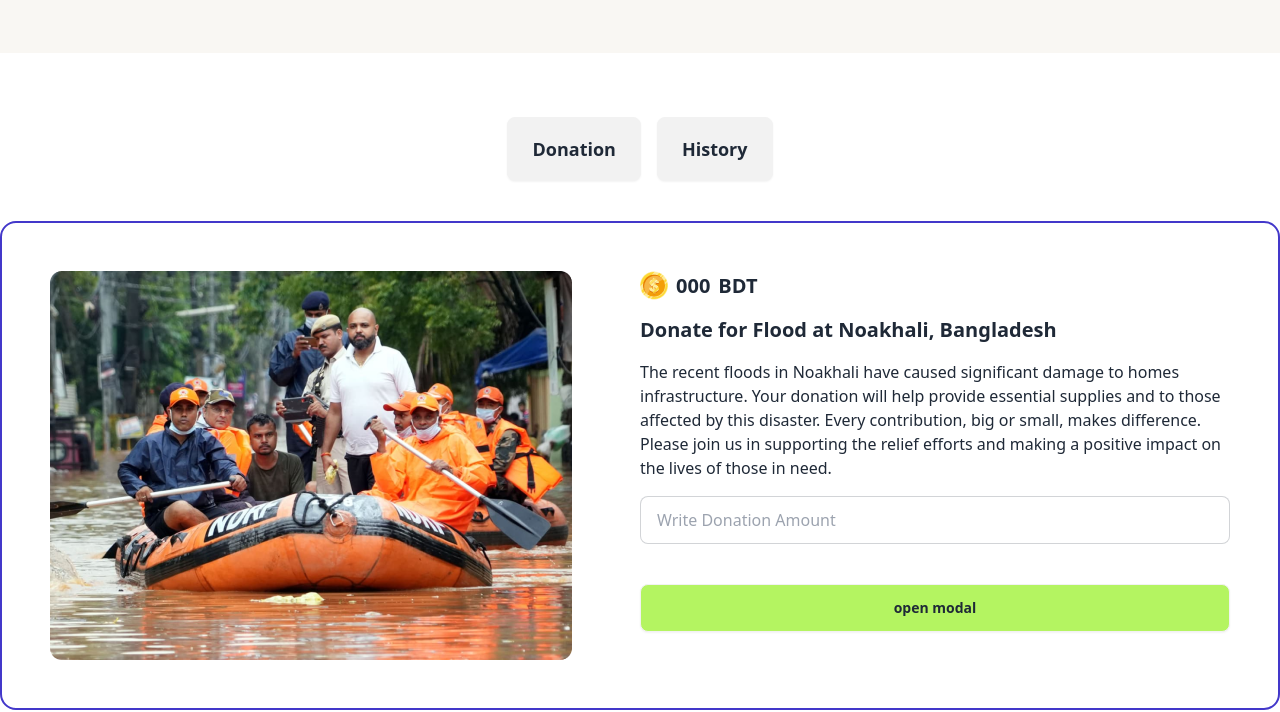
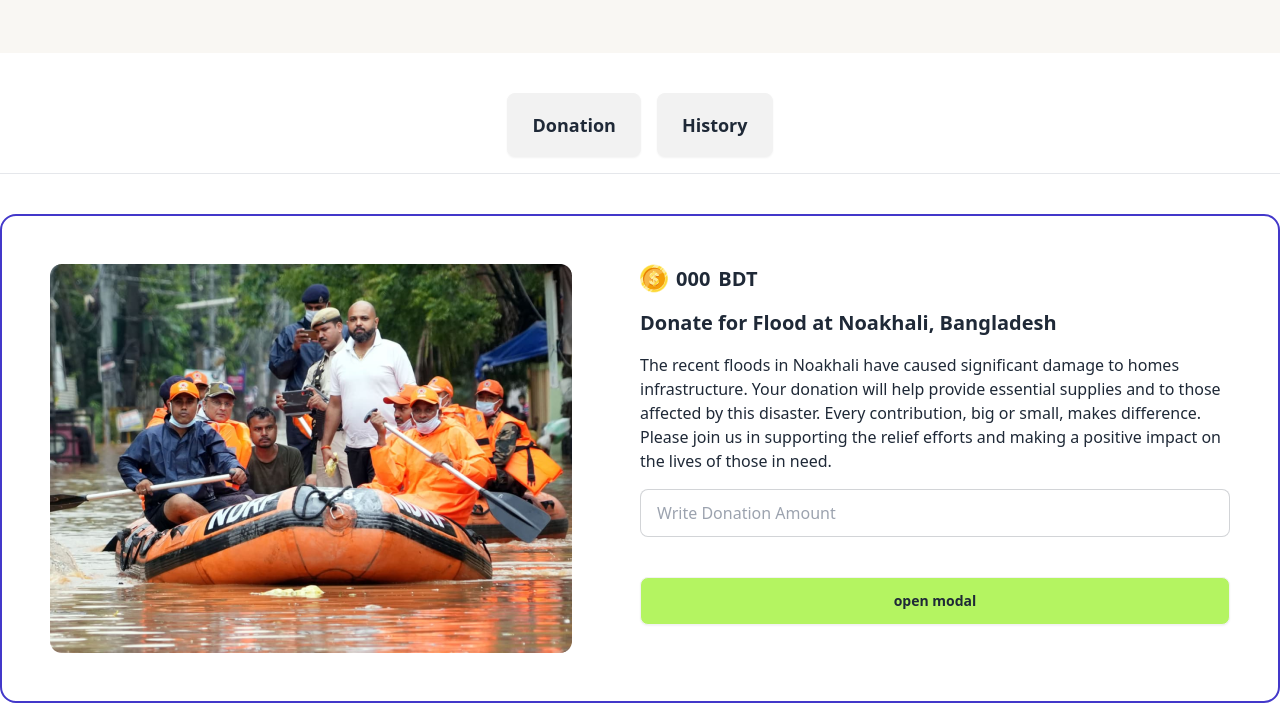
Before and after one commit to Dev-Tofazzal/Assignment_10_5, a plain HTML site: page index.html in a window 1280 px wide. Shown: the part 91-803 px from the top of the page. Drawn offline with nearby package versions, Linux system fonts and the light colour scheme.

Commit message:
nav finished

```diff
--- a/index.html
+++ b/index.html
@@ -12,12 +12,14 @@
     </style>
 </head>
 
-<body>
-    <header>
+<body class="relative">
+    <header class="sticky top-0">
+
+       <div class="sticky top-0 z-10">
         <div class="bg-[#F9F7F3] ">
             <div class="container mx-auto pt-4 pb-12 ">
                 <!-- nav part start here -->
-                <div class="navbar  ">
+                <div class="navbar ">
                     <!-- nav start -->
                     <div class="navbar-start">
                         <button id="blog_btn" class="btn  sm:btn-sm md:btn-md lg:btn-lg">Blog</button>
@@ -46,13 +48,15 @@
 
         </div>
         <!-- nav btn part start here -->
-        <div class="btn_nav mt-16 container mx-auto ">
+        <div class="btn_nav mt-10 container mx-auto mb-4">
             <div class="flex justify-center gap-4">
                 <button id="donation" class="btn btn-lg">Donation</button>
                 <button id="history" class="btn btn-lg">History</button>
 
             </div>
         </div>
+        <hr>
+       </div>
         <!-- nav btn part end here -->
     </header>
     <main>
@@ -208,7 +212,7 @@
 
         <!-- history part start here -->
 
-        <div id="history_container" class="hidden">
+        <div id="history_container" class="hidden mb-8">
 
         </div>
         <!-- history part end here -->
--- a/js/index.js
+++ b/js/index.js
@@ -2,4 +2,5 @@ document.getElementById("home_btn").addEventListener("click",function(){
     window.location.href= "/Assignment_10_5/index.html"
 
 
+
 })
```
